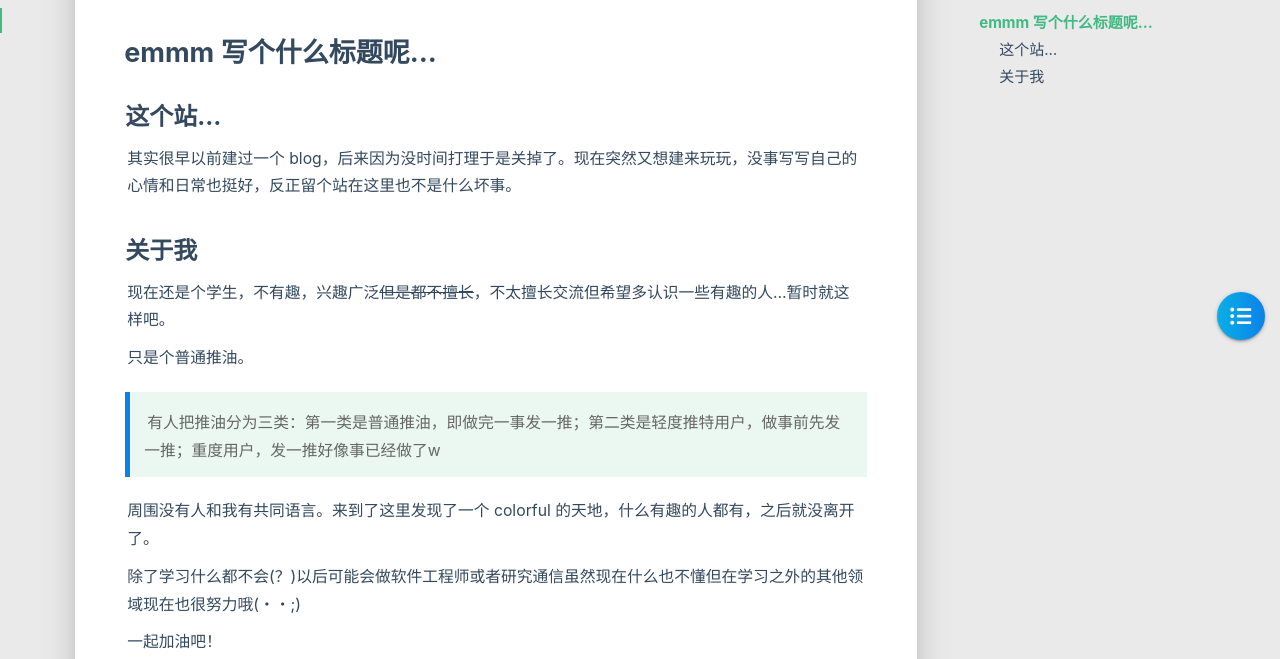
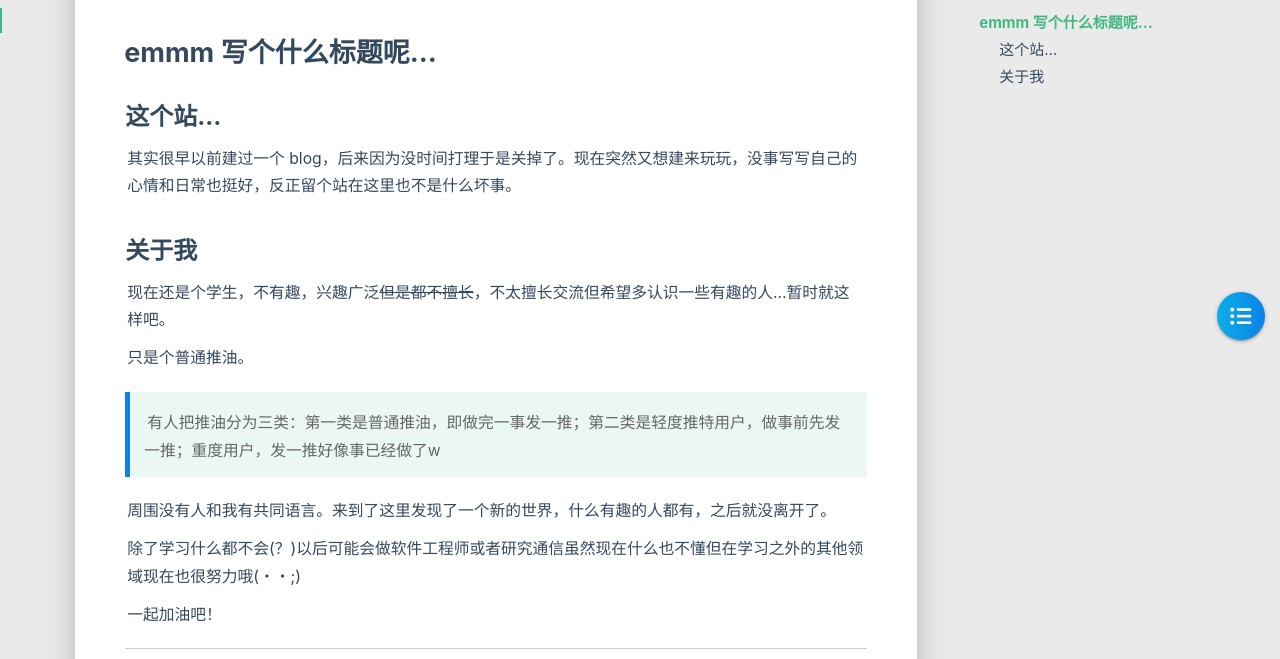
Before and after one commit to breakhopec/breakhopec.github.io, a plain HTML site: page 2019/10/02/hello-world/index.html in a window 1280 px wide. Shown: the part 384-1043 px from the top of the page. Drawn offline with Linux system fonts and the light colour scheme; some packages are replaced by stand-ins of ours; no server answers; a script that the page names is missing.

Commit message:
Update index.html

```diff
--- a/2019/10/02/hello-world/index.html
+++ b/2019/10/02/hello-world/index.html
@@ -390,7 +390,7 @@
 <blockquote>
 <p>有人把推油分为三类：第一类是普通推油，即做完一事发一推；第二类是轻度推特用户，做事前先发一推；重度用户，发一推好像事已经做了w</p>
 </blockquote>
-<p>周围没有人和我有共同语言。来到了这里发现了一个 colorful 的天地，什么有趣的人都有，之后就没离开了。</p>
+<p>周围没有人和我有共同语言。来到了这里发现了一个新的世界，什么有趣的人都有，之后就没离开了。</p>
 <p>除了学习什么都不会(？)以后可能会做软件工程师或者研究通信虽然现在什么也不懂但在学习之外的其他领域现在也很努力哦(・・;)</p>
 <p>一起加油吧！</p>
 
```
